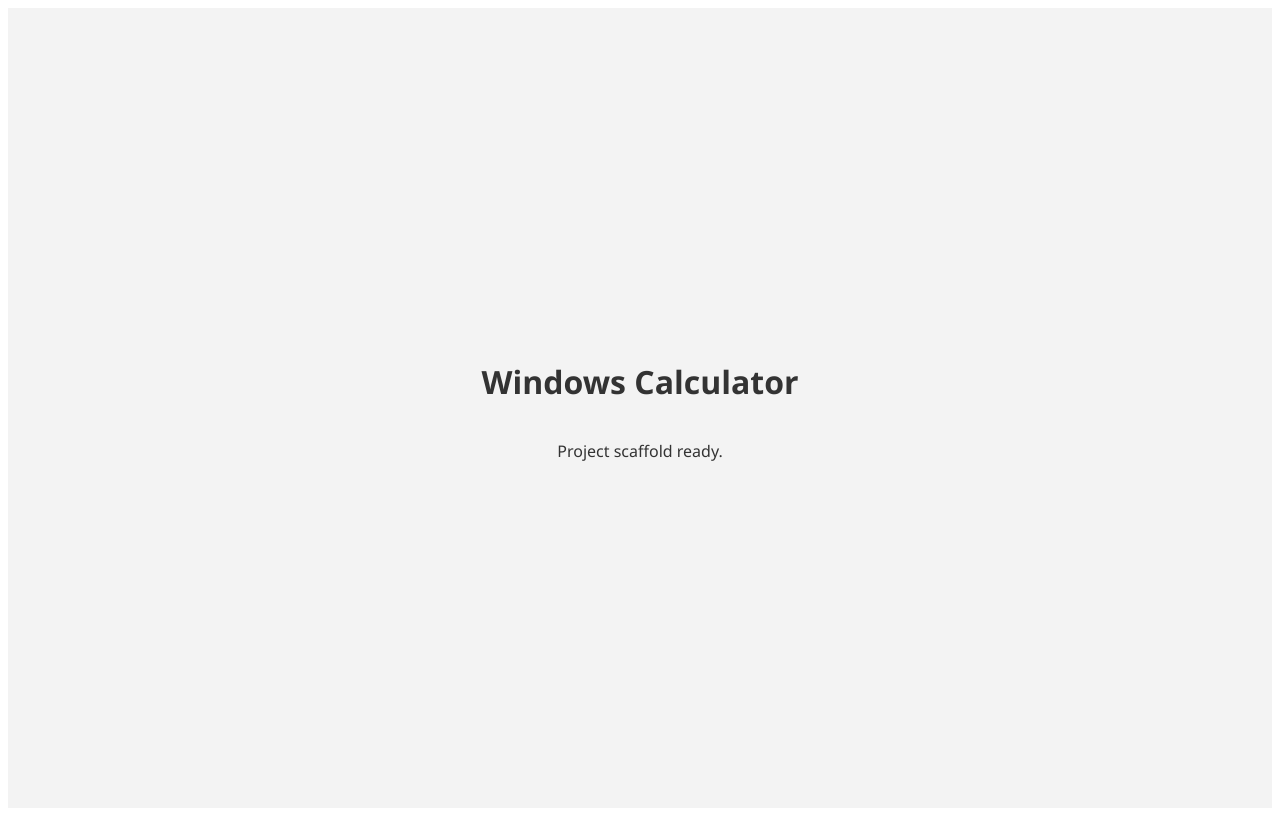
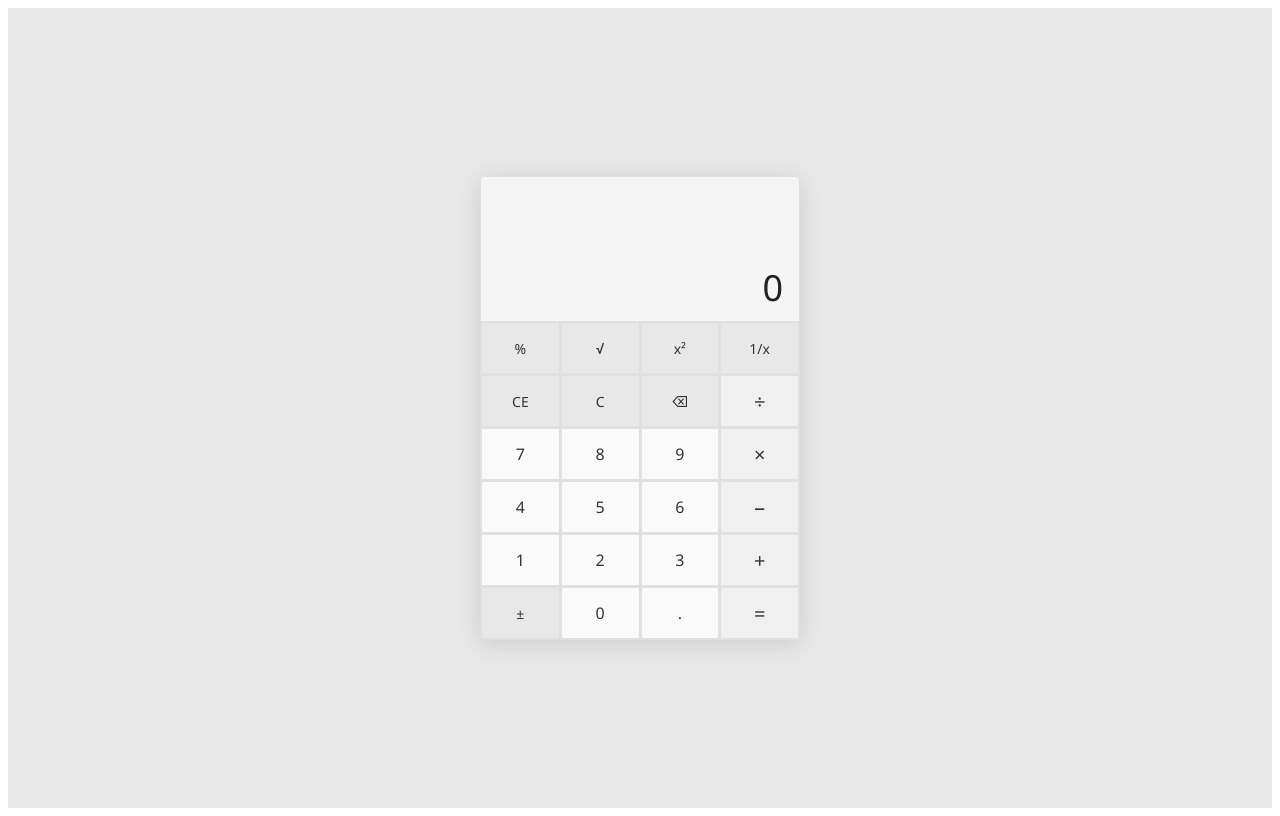
Before and after one commit to K1ng-goat/windows-calculator, a Vue app: page / in a window 1280 px wide. Built offline with nearby package versions, Linux system fonts and the light colour scheme.

Commit message:
feat(layout): add calculator display, button, and keypad grid components

```diff
--- a/src/App.vue
+++ b/src/App.vue
@@ -1,23 +1,37 @@
 <script setup>
-// Root component — calculator will be assembled here in later phases.
+import CalculatorDisplay from './components/CalculatorDisplay.vue'
+import CalculatorKeypad from './components/CalculatorKeypad.vue'
+
+// Placeholder — logic will be added in Phase 2
+const expression = ''
+const currentValue = '0'
 </script>
 
 <template>
   <div class="app">
-    <h1>Windows Calculator</h1>
-    <p>Project scaffold ready.</p>
+    <div class="calculator">
+      <CalculatorDisplay
+        :expression="expression"
+        :currentValue="currentValue"
+      />
+      <CalculatorKeypad />
+    </div>
   </div>
 </template>
 
 <style scoped>
 .app {
   display: flex;
-  flex-direction: column;
   align-items: center;
   justify-content: center;
   min-height: 100vh;
   font-family: 'Segoe UI', system-ui, -apple-system, sans-serif;
-  color: #333;
-  background: #f3f3f3;
+  background: #e8e8e8;
+}
+
+.calculator {
+  width: 320px;
+  box-shadow: 0 4px 24px rgba(0, 0, 0, 0.12);
+  border-radius: 4px;
 }
 </style>
--- /dev/null
+++ b/src/components/CalculatorButton.vue
@@ -0,0 +1,60 @@
+<script setup>
+defineProps({
+  label: {
+    type: String,
+    required: true,
+  },
+  type: {
+    type: String,
+    default: 'number',
+    validator: (value) => ['number', 'operator', 'function'].includes(value),
+  },
+})
+
+defineEmits(['click'])
+</script>
+
+<template>
+  <button
+    class="btn"
+    :class="`btn--${type}`"
+    :aria-label="label"
+  >
+    {{ label }}
+  </button>
+</template>
+
+<style scoped>
+.btn {
+  display: flex;
+  align-items: center;
+  justify-content: center;
+  width: 100%;
+  height: 52px;
+  border: 1px solid #e0e0e0;
+  font-size: 16px;
+  font-family: 'Segoe UI', system-ui, -apple-system, sans-serif;
+  cursor: pointer;
+  outline: none;
+}
+
+.btn--number {
+  background: #fafafa;
+  color: #333;
+  font-weight: 400;
+}
+
+.btn--operator {
+  background: #f0f0f0;
+  color: #333;
+  font-size: 20px;
+  font-weight: 400;
+}
+
+.btn--function {
+  background: #e8e8e8;
+  color: #333;
+  font-size: 14px;
+  font-weight: 400;
+}
+</style>
--- /dev/null
+++ b/src/components/CalculatorDisplay.vue
@@ -0,0 +1,50 @@
+<script setup>
+defineProps({
+  expression: {
+    type: String,
+    default: '',
+  },
+  currentValue: {
+    type: String,
+    default: '0',
+  },
+})
+</script>
+
+<template>
+  <div class="display">
+    <div class="display__expression">{{ expression }}</div>
+    <div class="display__value">{{ currentValue }}</div>
+  </div>
+</template>
+
+<style scoped>
+.display {
+  display: flex;
+  flex-direction: column;
+  justify-content: flex-end;
+  align-items: flex-end;
+  padding: 12px 16px;
+  min-height: 120px;
+  background: #f5f5f5;
+  border: 1px solid #e0e0e0;
+  border-radius: 4px 4px 0 0;
+}
+
+.display__expression {
+  font-size: 14px;
+  color: #888;
+  min-height: 20px;
+  word-break: break-all;
+  text-align: right;
+}
+
+.display__value {
+  font-size: 36px;
+  font-weight: 300;
+  color: #222;
+  word-break: break-all;
+  text-align: right;
+  line-height: 1.2;
+}
+</style>
--- /dev/null
+++ b/src/components/CalculatorKeypad.vue
@@ -0,0 +1,60 @@
+<script setup>
+import CalculatorButton from './CalculatorButton.vue'
+
+const buttons = [
+  // Row 1 — function row
+  { label: '%',  type: 'function' },
+  { label: '√',  type: 'function' },  // √
+  { label: 'x²', type: 'function' },  // x²
+  { label: '1/x', type: 'function' },
+  // Row 2 — clear + operator
+  { label: 'CE', type: 'function' },
+  { label: 'C',  type: 'function' },
+  { label: '⌫', type: 'function' },  // ⌫
+  { label: '÷', type: 'operator' },  // ÷
+  // Row 3 — digits
+  { label: '7', type: 'number' },
+  { label: '8', type: 'number' },
+  { label: '9', type: 'number' },
+  { label: '×', type: 'operator' },  // ×
+  // Row 4
+  { label: '4',  type: 'number' },
+  { label: '5',  type: 'number' },
+  { label: '6',  type: 'number' },
+  { label: '−', type: 'operator' },  // −
+  // Row 5
+  { label: '1', type: 'number' },
+  { label: '2', type: 'number' },
+  { label: '3', type: 'number' },
+  { label: '+', type: 'operator' },
+  // Row 6 — bottom row
+  { label: '±', type: 'function' },  // ±
+  { label: '0',  type: 'number' },
+  { label: '.',  type: 'number' },
+  { label: '=',  type: 'operator' },
+]
+</script>
+
+<template>
+  <div class="keypad">
+    <CalculatorButton
+      v-for="btn in buttons"
+      :key="btn.label + btn.type"
+      :label="btn.label"
+      :type="btn.type"
+    />
+  </div>
+</template>
+
+<style scoped>
+.keypad {
+  display: grid;
+  grid-template-columns: repeat(4, 1fr);
+  grid-template-rows: repeat(6, 1fr);
+  gap: 1px;
+  background: #e0e0e0;
+  border: 1px solid #e0e0e0;
+  border-top: none;
+  border-radius: 0 0 4px 4px;
+}
+</style>
```
Also changed, not shown: 1 other file (tests, documents, lock files or other folders).
